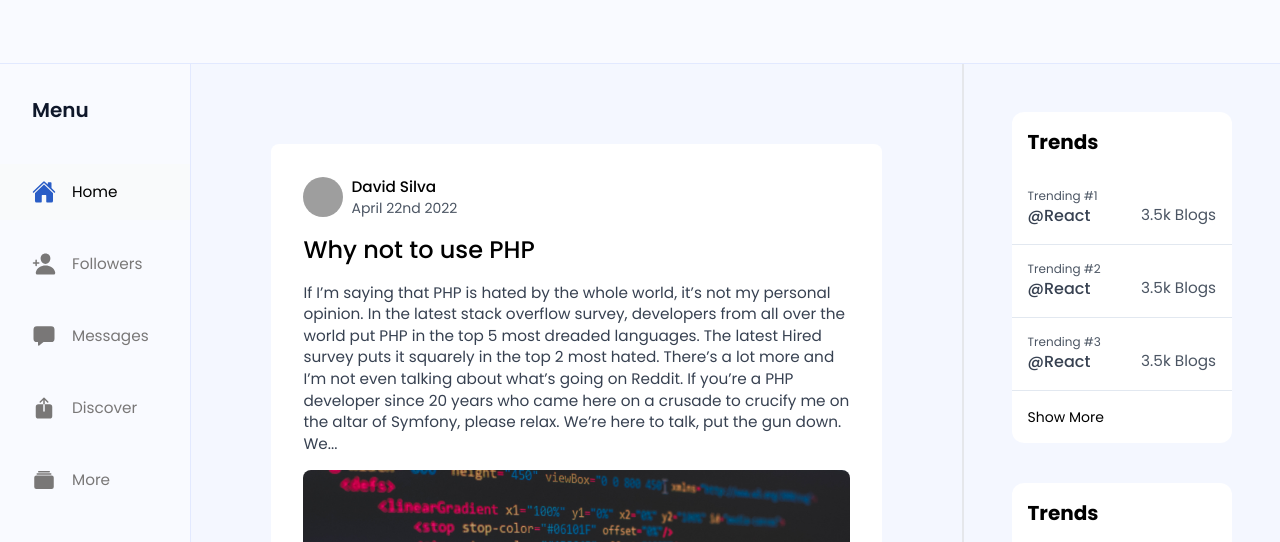
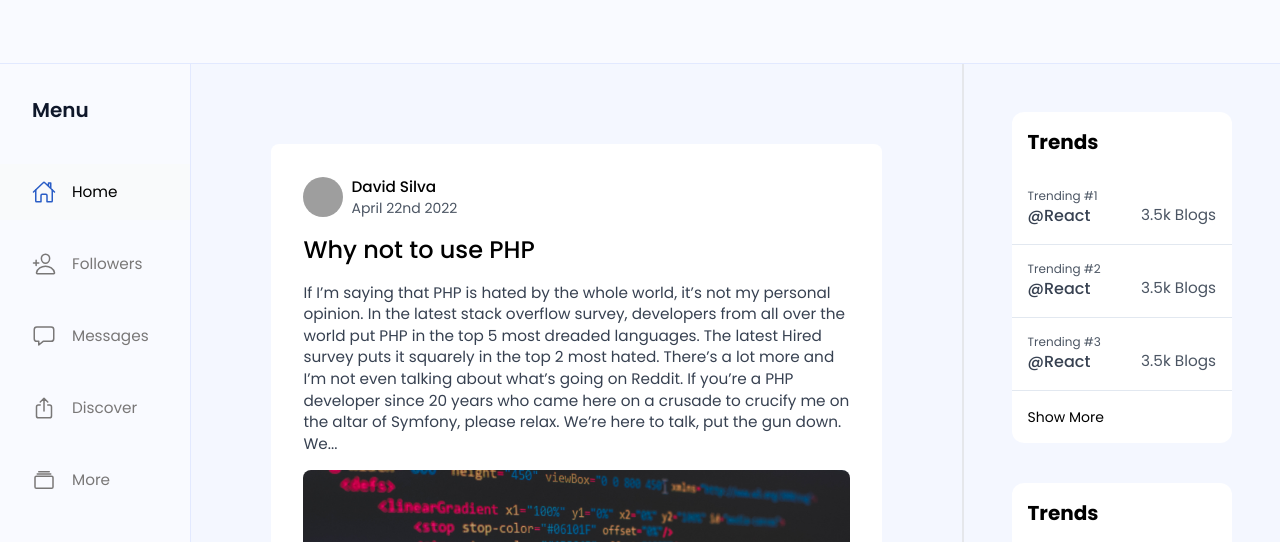
Before and after one commit to khan-asfi-reza/Blogspot-Frontend, a Next.js app: page / in a window 1280 px wide. Shown: the top 542 px of the page. Built offline with nearby package versions, Linux system fonts and the light colour scheme; grey boxes are pictures that could not be loaded.

Commit message:
Icon To Outline

```diff
--- a/src/const/navigation.tsx
+++ b/src/const/navigation.tsx
@@ -1,22 +1,22 @@
 import {
-    IoAlbums,
+    IoAlbumsOutline,
     IoCall,
-    IoChatbox,
+    IoChatboxOutline,
     IoHelp,
-    IoHome,
+    IoHomeOutline,
     IoLogOut,
-    IoPersonAdd,
+    IoPersonAddOutline,
     IoPersonCircle,
     IoSettings,
-    IoShare
+    IoShareOutline
 } from "react-icons/io5";
 
 export const navigation = [
-    {name: "Home", icon: <IoHome/>, href: '/', route: "/"},
-    {name: "Followers", icon: <IoPersonAdd/>, href: '/friends', route: "/friends"},
-    {name: "Messages", icon: <IoChatbox/>, href: '#', route: "home"},
-    {name: "Discover", icon: <IoShare/>, href: '#', route: "home"},
-    {name: "More", icon: <IoAlbums/>, href: '#', route: "home"},
+    {name: "Home", icon: <IoHomeOutline/>, href: '/', route: "/"},
+    {name: "Followers", icon: <IoPersonAddOutline/>, href: '/friends', route: "/friends"},
+    {name: "Messages", icon: <IoChatboxOutline/>, href: '#', route: "home"},
+    {name: "Discover", icon: <IoShareOutline/>, href: '#', route: "home"},
+    {name: "More", icon: <IoAlbumsOutline/>, href: '#', route: "home"},
 ]
 
 export const moreMenu = [
```
